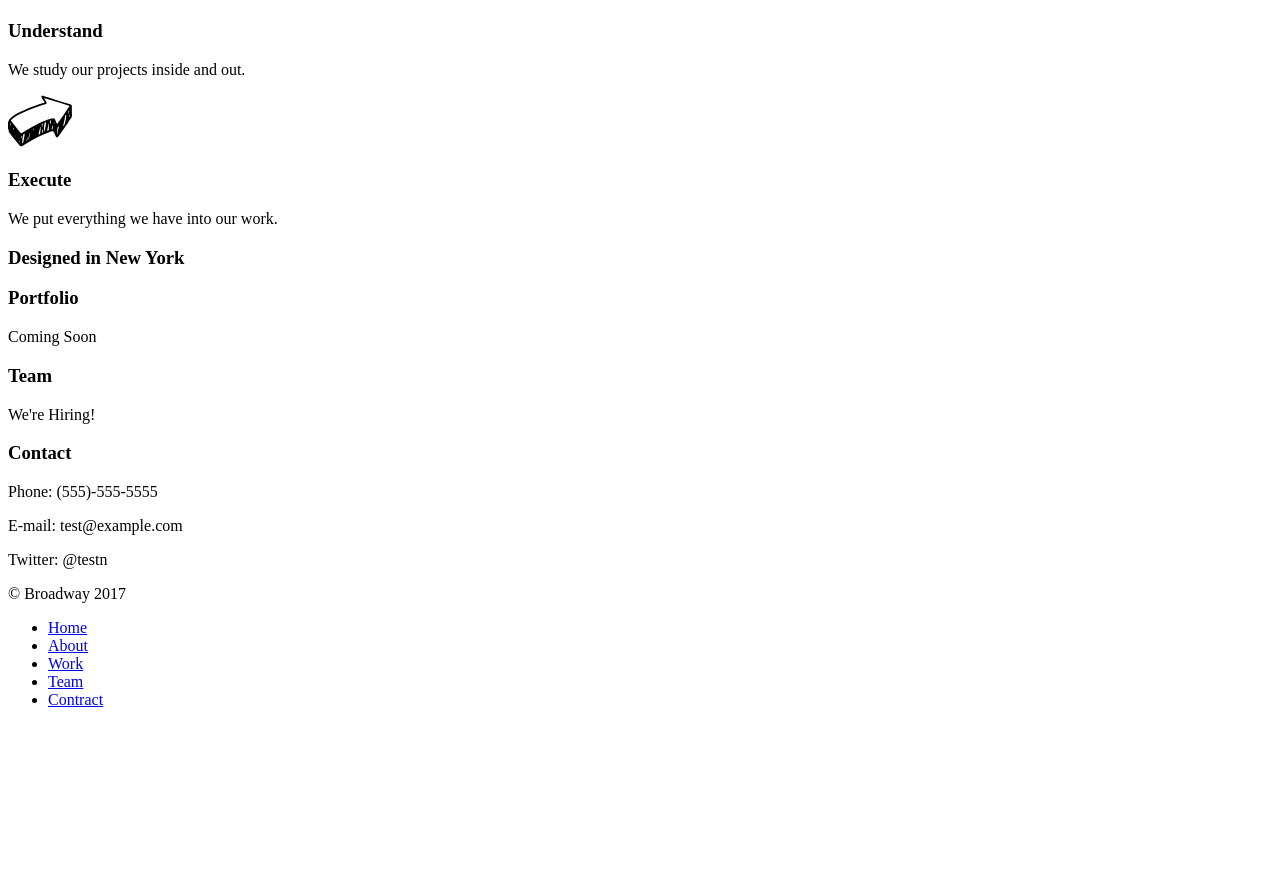
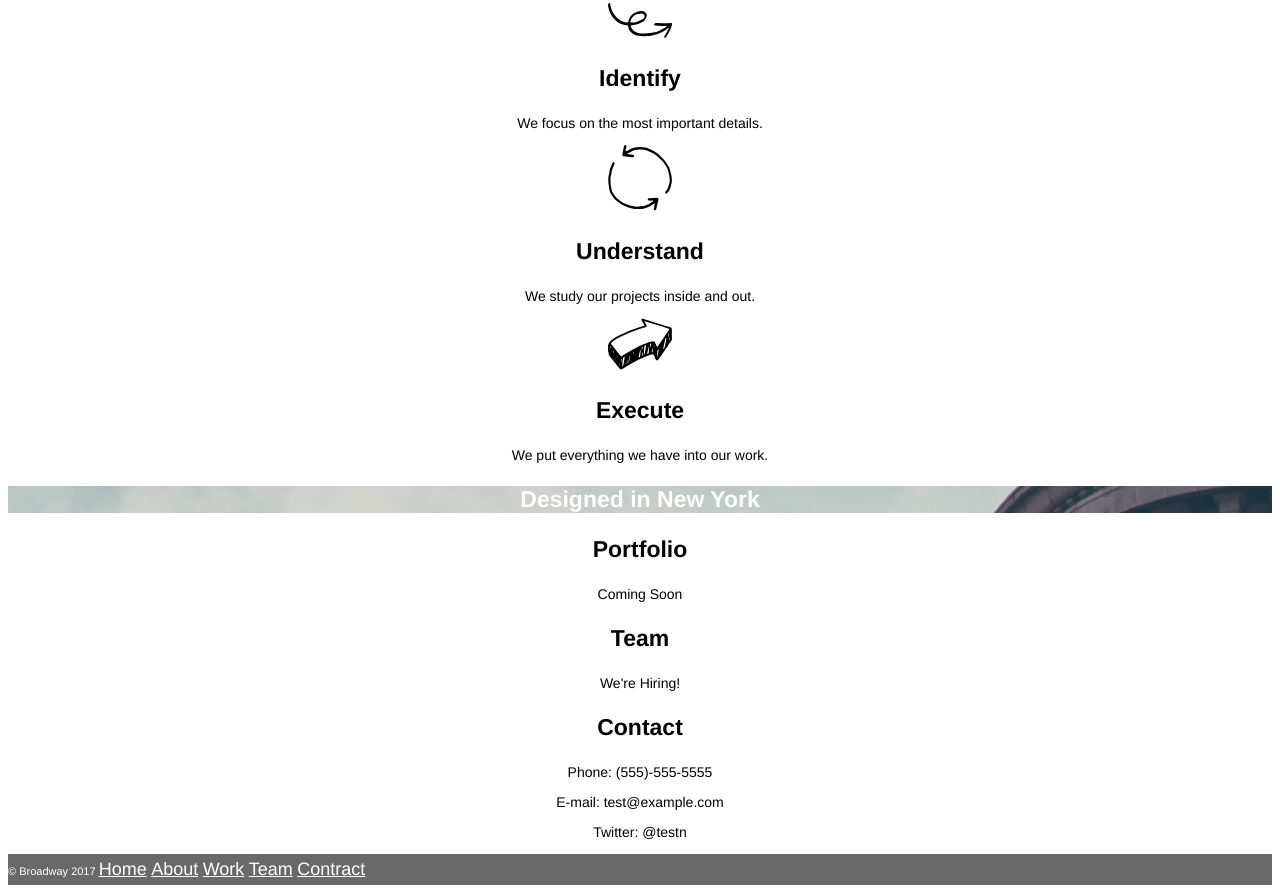
Before and after one commit to enrkit/Broadway, a plain HTML site: page index.html in a window 1280 px wide. Shown: the part 438-1331 px from the top of the page. Before the commit the page ends 1163 px from the top, so only its background shows below. Drawn offline with Linux system fonts and the light colour scheme.

Commit message:
Make CSS mockup style mockup

```diff
--- a/index.html
+++ b/index.html
@@ -10,7 +10,7 @@
 
     <!--Header Section-->
 
-    <div class="header">
+    <section class="header">
       <h1>Broadway Design</h1>
 
       <!--Header Navigation-->
@@ -22,27 +22,33 @@
         <li><a href="#">Team</a></li>
         <li><a href="#">Contract</a></li>
       </ul>
-    </div>
+    </section>
 
     <!--Services Section-->
 
+    <section class="services">
       <h2>Our Proccess</h2>
 
-    <img src="/resources/images/identify.svg" alt="icon">
+      <img src="resources/images/identify.svg" alt="icon">
       <h3>Identify</h3>
       <p>We focus on the most important details.</p>
 
-    <img src="/resources/images/understand.svg" alt="icon">
+      <img src="resources/images/understand.svg" alt="icon">
       <h3>Understand</h3>
       <p>We study our projects inside and out.</p>
 
-    <img src="/resources/images/execute.svg" alt="icon">
+      <img src="resources/images/execute.svg" alt="icon">
       <h3>Execute</h3>
       <p>We put everything we have into our work.</p>
+    </section>
 
     <!--About Company Section-->
 
+    <section class="about">
+
+      <div id="designed">
         <h3>Designed in New York</h3>
+      </div>
 
       <h3>Portfolio</h3>
       <p>Coming Soon</p>
@@ -54,9 +60,11 @@
       <p>Phone: (555)-555-5555</p>
       <p>E-mail: test@example.com</p>
       <p>Twitter: @testn</p>
+    </section>
 
     <!--Footer Section-->
 
+    <section class="footer">
       <p>&copy; Broadway 2017
         <ul>
           <li><a href="#">Home</a></li>
@@ -66,6 +74,7 @@
           <li><a href="#">Contract</a></li>
         </ul>
       </p>
+    </section>
 
   </body>
 </html>
--- a/resources/css/index.css
+++ b/resources/css/index.css
@@ -0,0 +1,79 @@
+/* All Tags */
+
+body {
+  font-family: "Helvetica", sans-serif;
+  text-align: center;
+}
+
+
+/* Font Colour */
+
+h1,
+ul,
+.footer p,
+#designed,
+a {
+  color: white;
+}
+
+
+/* Font Size */
+
+h1 {
+  font-size: 70px;
+  font-weight: bold;
+}
+
+h2 {
+  font-size: 32px;
+  font-weight: bold;
+}
+
+h3 {
+  font-size: 23px;
+  font-weight: bold;
+}
+
+a {
+  font-size: 18px;
+}
+
+p {
+  font-size: 14px;
+}
+
+.footer p {
+  font-size: 11px;
+}
+
+
+/* Navigation */
+
+ul {
+  list-style: none;
+  padding: 0px;
+  margin: 0px;
+  line-height: 30px;
+}
+
+.footer p,
+.footer ul,
+.footer li {
+  display: inline;
+}
+
+
+/* Background */
+
+.header {
+  background-image: url(../images/the-flatiron-building.png);
+}
+
+#designed {
+  background-image: url(../images/the-flatiron-building.png);
+}
+
+.footer {
+  background-color: dimgray;
+  text-align: left;
+}
```
Also changed, not shown: 2 other files. Lines whose indentation alone changed are shown as unchanged.
